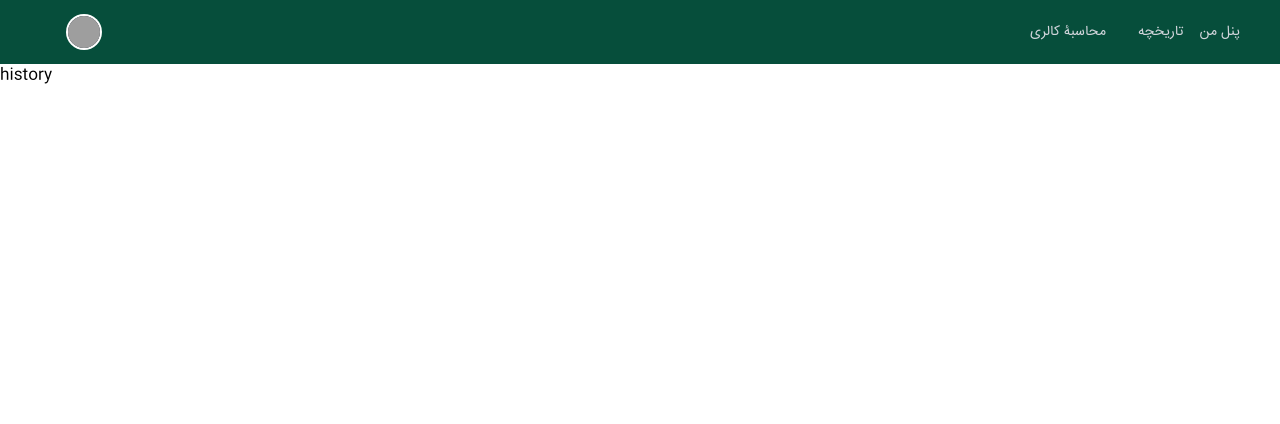
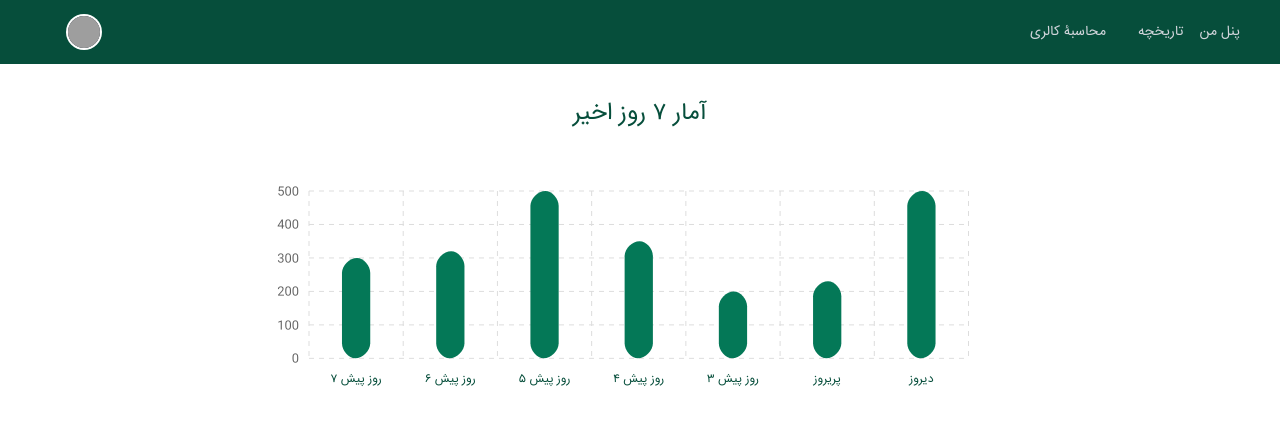
Before and after one commit to seroh27/web-gp-13, a React (Vite) app in the folder frontend/vite-project/: page /mealhistory in a window 1280 px wide. Shown: the top 424 px of the page. Built offline with nearby package versions, Linux system fonts and the light colour scheme; grey boxes are pictures that could not be loaded.

Commit message:
conflict fixed manually

```diff
--- a/frontend/vite-project/package.json
+++ b/frontend/vite-project/package.json
@@ -14,10 +14,13 @@
     "@emotion/styled": "^11.11.0",
     "@headlessui/react": "^1.7.18",
     "@heroicons/react": "^2.1.1",
+    "@material-tailwind/react": "^2.1.8",
     "@mui/joy": "^5.0.0-beta.25",
     "@types/axios": "^0.14.0",
+    "apexcharts": "^3.45.2",
     "axios": "^1.6.7",
     "react": "^18.2.0",
+    "react-apexcharts": "^1.4.1",
     "react-countup": "^6.5.0",
     "react-dom": "^18.2.0",
     "react-router-dom": "^6.21.3"
--- a/frontend/vite-project/src/components/pages/UserPage/MealHistory.tsx
+++ b/frontend/vite-project/src/components/pages/UserPage/MealHistory.tsx
@@ -1,7 +1,9 @@
+import Chart from './components/CharieChart';
+
 function MealHistory() {
 
     return (
-        <p>history</p>
+        <Chart />
     )
 }
 
--- /dev/null
+++ b/frontend/vite-project/src/components/pages/UserPage/components/CharieChart.tsx
@@ -0,0 +1,112 @@
+import {
+    Card,
+    CardBody,
+    CardHeader,
+    Typography,
+} from "@material-tailwind/react";
+import Chart from "react-apexcharts";
+
+// If you're using Next.js please use the dynamic import for react-apexcharts and remove the import from the top for the react-apexcharts
+// import dynamic from "next/dynamic";
+// const Chart = dynamic(() => import("react-apexcharts"), { ssr: false });
+
+const chartConfig = {
+    type: "bar",
+    height: 240,
+    className: "font",
+    series: [
+        {
+            name: "کالری مصرف",
+            data: [300, 320, 500, 350, 200, 230, 500],
+        },
+    ],
+    options: {
+        chart: {
+            toolbar: {
+                show: false,
+            },
+        },
+        title: {
+            show: "آمار ۷ روز اخیر",
+        },
+        dataLabels: {
+            enabled: false,
+        },
+        colors: ["#047857"],
+        plotOptions: {
+            bar: {
+                columnWidth: "30%",
+                borderRadius: 15,
+            },
+        },
+        xaxis: {
+            axisTicks: {
+                show: false,
+            },
+            axisBorder: {
+                show: false,
+            },
+            labels: {
+                style: {
+                    colors: "#064E3B",
+                    fontSize: "12px",
+                    fontFamily: "inherit",
+                    fontWeight: 400,
+                },
+            },
+            categories: [
+                "۷ روز پیش",
+                "۶ روز پیش",
+                "۵ روز پیش",
+                "۴ روز پیش",
+                "۳ روز پیش",
+                "پریروز",
+                "دیروز",
+            ],
+        },
+        yaxis: {
+            labels: {
+                style: {
+                    colors: "#616161",
+                    fontSize: "12px",
+                    fontFamily: "inherit",
+                    fontWeight: 400,
+                },
+            },
+        },
+        grid: {
+            show: true,
+            borderColor: "#dddddd",
+            strokeDashArray: 5,
+            xaxis: {
+                lines: {
+                    show: true,
+                },
+            },
+            padding: {
+                top: 5,
+                right: 20,
+            },
+        },
+        fill: {
+            opacity: 1,
+        },
+        tooltip: {
+            theme: "dark",
+        },
+    },
+};
+
+export default function Example() {
+    return (
+        <div className="mx-auto max-w-7xl px-4 sm:px-6 lg:px-8">
+            <div dir='rtl' className="mx-auto max-w-3xl">
+                <h1 style={{ fontSize: "24px", color: "#064E3B" }} className="boldfold pt-8 text-center">آمار ۷ روز اخیر</h1>
+                <Card>
+                    <CardBody className="px-2 pb-8">
+                        <Chart {...chartConfig} />
+                    </CardBody>
+                </Card></div>
+        </div>
+    );
+}
```
Also changed, not shown: 1 other file (tests, documents, lock files or other folders).
